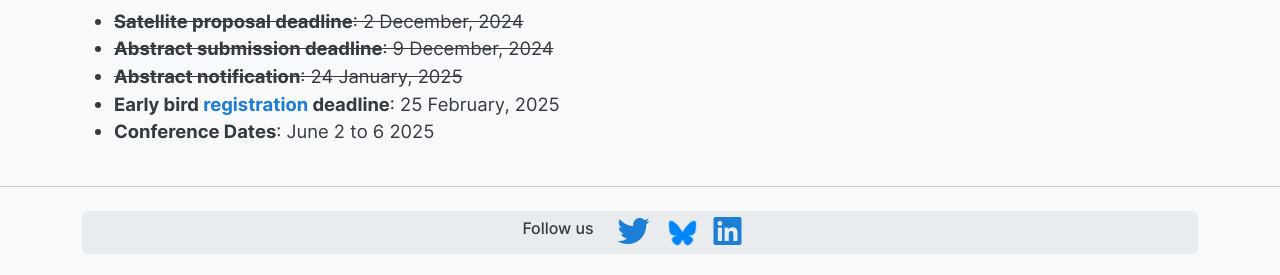
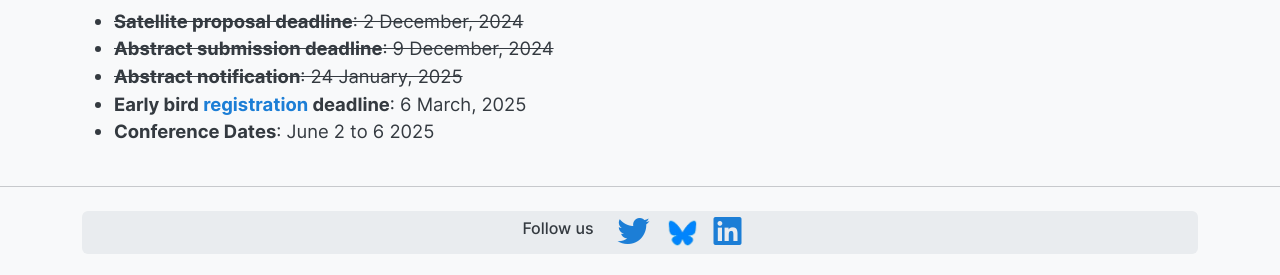
Before and after one commit to NetSci2025/netsci2025.github.io, a Jekyll site: the page built from calls.md, in a window 1280 px wide and 900 px high, scrolled down 1498 px. Shown: the part 622-897 px from the top of the window. Built offline with Jekyll 4.4.1, drawn with Linux system fonts in a browser that asks for light colours.

Commit message:
Update calls.md

```diff
--- a/calls.md
+++ b/calls.md
@@ -108,7 +108,7 @@ Expected notification of acceptance: 16 December 2024
 - ~~**Satellite proposal deadline**: 2 December, 2024~~
 - ~~**Abstract submission deadline**: 9 December, 2024~~
 - ~~**Abstract notification**: 24 January, 2025~~
-- **Early bird [registration](/registration) deadline**: 25 February, 2025
+- **Early bird [registration](/registration) deadline**: 6 March, 2025
 - **Conference Dates**: June 2 to 6 2025
 
 
```
